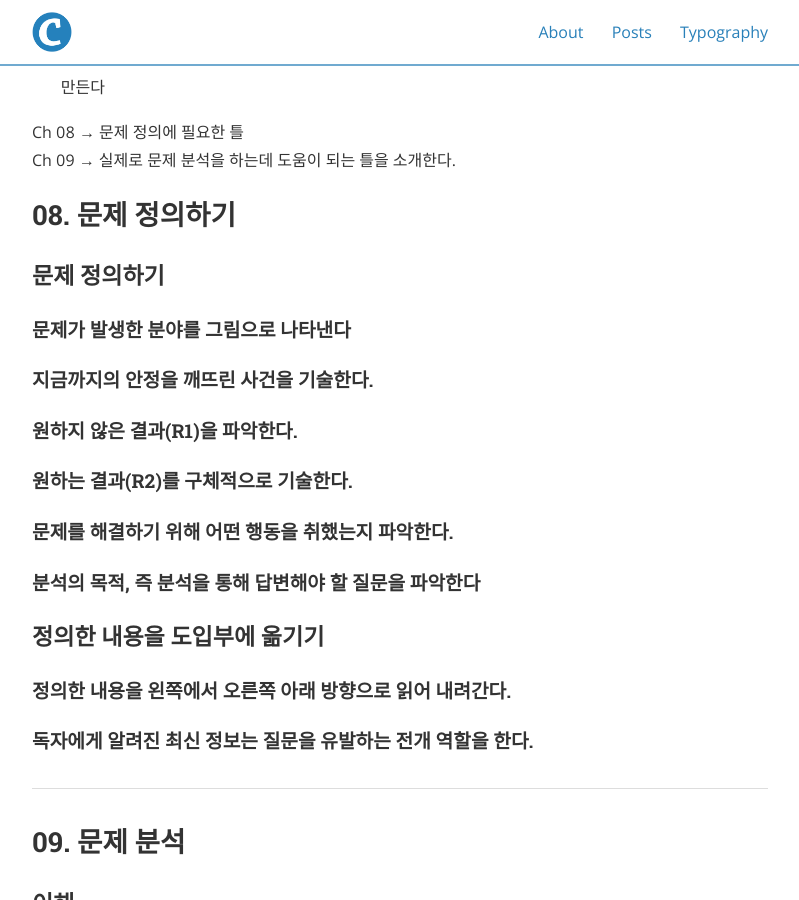
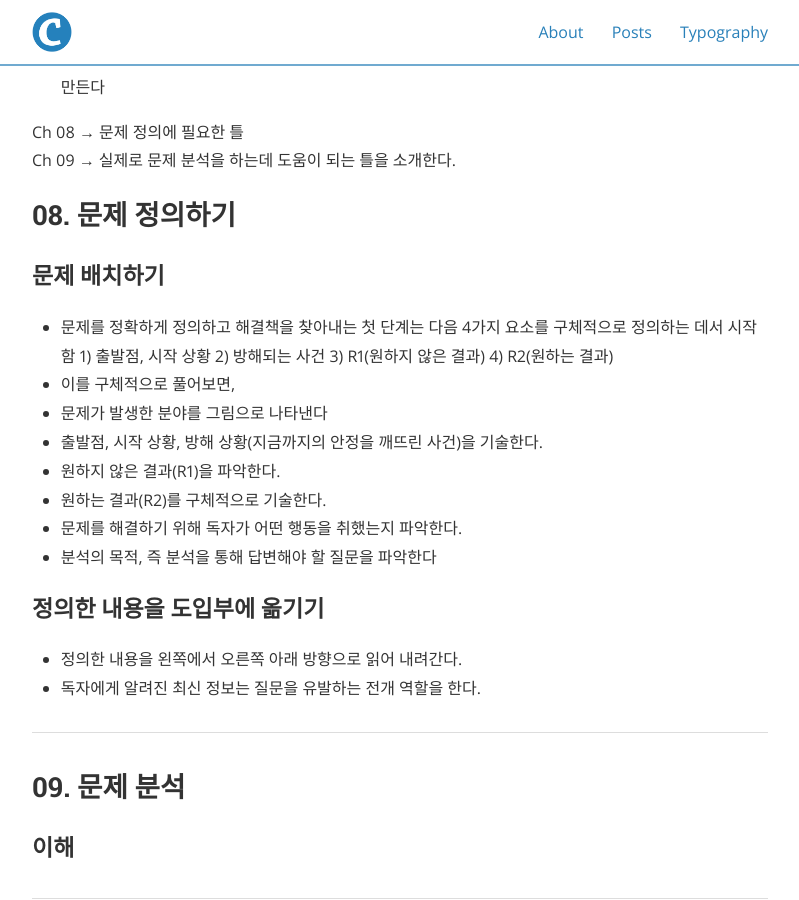
Before and after one commit to Taeho-Kim-0322/Taeho-Kim-0322.github.io, a Jekyll site: the page built from _posts/2020-11-30-논리의기술_3부.md, in a window 1280 px wide and 900 px high, scrolled down 961 px. Shown: the whole window, without its empty margins (240-1039 px from the left). Built offline with Jekyll 4.4.1, drawn with Linux system fonts in a browser that asks for light colours; nearby versions of some CDN libraries.

Commit message:
Update 2020-11-30-논리의기술_3부.md

```diff
--- a/_posts/2020-11-30-논리의기술_3부.md
+++ b/_posts/2020-11-30-논리의기술_3부.md
@@ -27,17 +27,23 @@ Ch 09 → 실제로 문제 분석을 하는데 도움이 되는 틀을 소개한
 
 ## 08. 문제 정의하기
 
-### 문제 정의하기
-#### 문제가 발생한 분야를 그림으로 나타낸다
-#### 지금까지의 안정을 깨뜨린 사건을 기술한다.
-#### 원하지 않은 결과(R1)을 파악한다.
-#### 원하는 결과(R2)를 구체적으로 기술한다.
-#### 문제를 해결하기 위해 어떤 행동을 취했는지 파악한다.
-#### 분석의 목적, 즉 분석을 통해 답변해야 할 질문을 파악한다
+### 문제 배치하기
+ - 문제를 정확하게 정의하고 해결책을 찾아내는 첫 단계는 다음 4가지 요소를 구체적으로 정의하는 데서 시작함
+  1) 출발점, 시작 상황
+  2) 방해되는 사건
+  3) R1(원하지 않은 결과)
+  4) R2(원하는 결과)
+ - 이를 구체적으로 풀어보면,
+  - 문제가 발생한 분야를 그림으로 나타낸다
+  - 출발점, 시작 상황, 방해 상황(지금까지의 안정을 깨뜨린 사건)을 기술한다.
+  - 원하지 않은 결과(R1)을 파악한다.
+  - 원하는 결과(R2)를 구체적으로 기술한다.
+  - 문제를 해결하기 위해 독자가 어떤 행동을 취했는지 파악한다.
+  - 분석의 목적, 즉 분석을 통해 답변해야 할 질문을 파악한다
 
 ### 정의한 내용을 도입부에 옮기기
-#### 정의한 내용을 왼쪽에서 오른쪽 아래 방향으로 읽어 내려간다.
-#### 독자에게 알려진 최신 정보는 질문을 유발하는 전개 역할을 한다.
+ - 정의한 내용을 왼쪽에서 오른쪽 아래 방향으로 읽어 내려간다.
+ - 독자에게 알려진 최신 정보는 질문을 유발하는 전개 역할을 한다.
 
 ---
 
```
